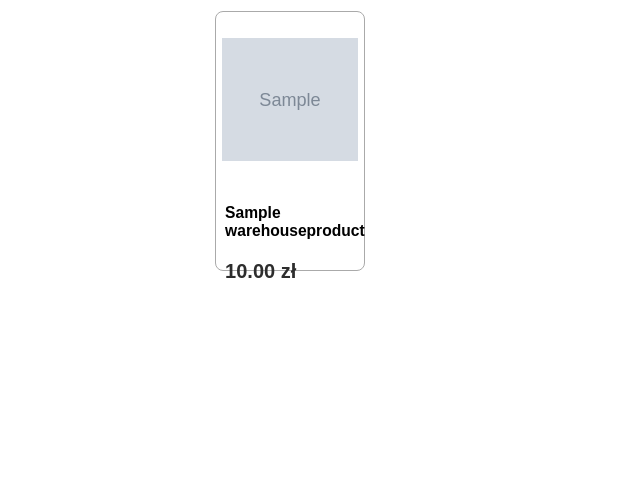
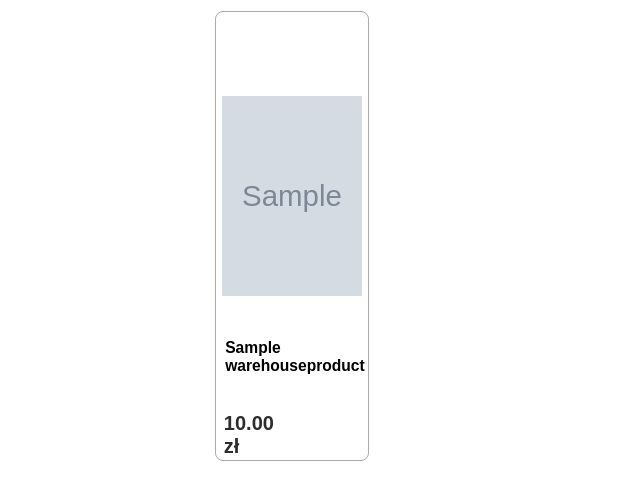
Before and after one commit to Jaian400/Magazyn_Master, a Django app: template djan/mainapp/templates/budownictwo.html in a window 1280 px wide. Shown: the part 133-633 px from the top of the page, without its empty margins (0-640 px from the left). Run offline with Django 5.2, Linux system fonts and the light colour scheme; the template is opened without the code that fills it: values that come from a table or form of the project are taken from there, others are empty; tables that the repository leaves empty hold one stand-in row (values such as "Sample post"); grey boxes marked "Sample" are stand-in pictures.

Commit message:
ceny sa na dole itemow

```diff
--- a/djan/mainapp/templates/budownictwo.html
+++ b/djan/mainapp/templates/budownictwo.html
@@ -56,12 +56,13 @@
 
                 <h3>{{ product.product_name }}</h3>
 
+                <div class="product-price">
+                   <p><strong>{{ product.product_price }} zł</strong></p>
+                    {% if product.product_discount != 0 %}
+                    {% comment %} wyswietlenie ceny po rabacie {% endcomment %}
 
-                <p><strong>{{ product.product_price }} zł</strong></p>
-                {% if product.product_discount != 0 %}
-                {% comment %} <p><strong>{{ product.product_price * (1 + product.product_discount) }} zł</strong></p> {% endcomment %}
-                {% endif %}
-
+                    {% endif %}
+                </div>
             </button>
         {% endfor %}
     </div>
--- a/djan/static/productpages.css
+++ b/djan/static/productpages.css
@@ -6,6 +6,7 @@
     padding: 0.83%;
     margin-left: 16%; /* Margines po lewej stronie ekranu */
     margin-right: 16%;
+    align-items: stretch; /* Ensures items stretch to match their own height */
 
 }
 
@@ -15,9 +16,10 @@
     border: 0.5px solid #aaaaaa;
     border-radius: 8px;
     text-align: left;
-    padding: 4%; /* Odstępy wewnętrzne */
+    /* padding: 4%; Odstępy wewnętrzne */
     cursor: pointer;
-
+    position: relative;
+    height: 450px;
 }
 
 .product-item:hover {
@@ -28,7 +30,7 @@
 
 .product-image {
     width: 100%;
-    height: 50%;
+    height: 200px;
 }
 
 .product-item h3, .product-item p {
@@ -48,6 +50,5 @@
 
 .product-price{
     position: absolute;
-    padding-top: 20px;
-    padding-bottom: 20px;
+    bottom: 0;
 }
```
